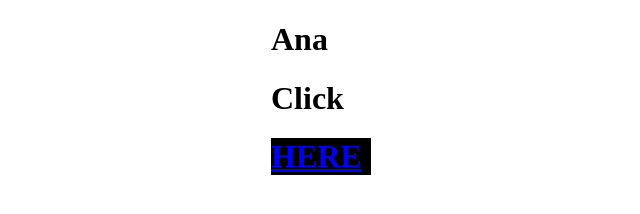
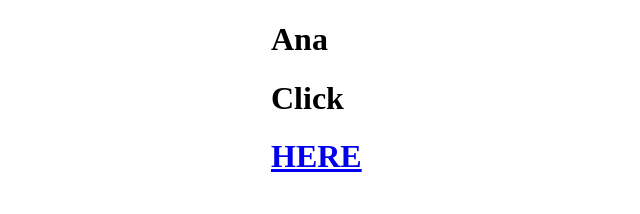
Before and after one commit to jungho1109/anahaha, a plain HTML site: page index.html in a window 1280 px wide. Shown: the whole page, without its empty margins (319-959 px from the left). Drawn offline with Linux system fonts and the light colour scheme.

Commit message:
Add files via upload

```diff
--- a/index.html
+++ b/index.html
@@ -10,8 +10,7 @@
         margin: auto;
     }
         #dd{
-            color: white;
-            background: black
+            color:red;
         }
     </style>
 </head>
```
